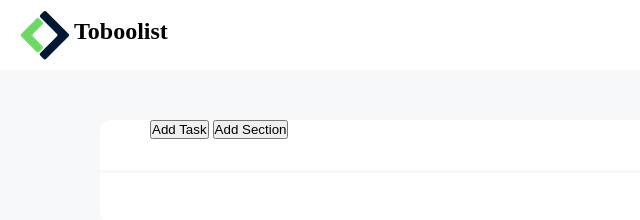
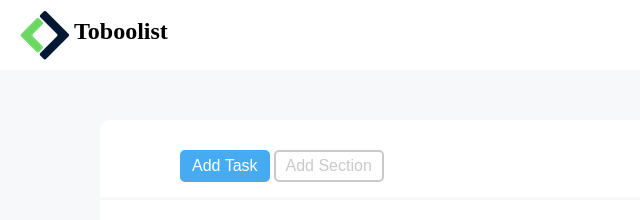
Before and after one commit to jfmarkan/html-css-toboolist, a plain HTML site: page index.html in a window 1280 px wide. Shown: the whole page, without its empty margins (0-640 px from the left). Drawn offline with Linux system fonts and the light colour scheme.

Commit message:
buttons placement, and styles

```diff
--- a/css/style.css
+++ b/css/style.css
@@ -25,8 +25,7 @@ img{
     margin: 50px 100px 3px;
     border-radius: 10px 10px 0px 0px ;
     background-color: #FFFFFF;
-    height: 50px;
-    padding-left: 50px;
+    padding: 30px 80px 15px;
 }
 
 .list-display{
@@ -35,3 +34,22 @@ img{
     background-color: #FFFFFF;
     height: 50px;
 }
+
+button{
+    padding: 5px 10px;
+    border-radius: 5px;
+    font-size: medium;
+    font-weight: 400;
+}
+
+.enabled{
+    background-color: #47abf1;
+    color: #FFFFFF;
+    border: 2px solid #47abf1;
+}
+
+.disabled{
+    background-color: #FFFFFF;
+    color: #cacaca;
+    border: 2px solid #cacaca;
+}
```
